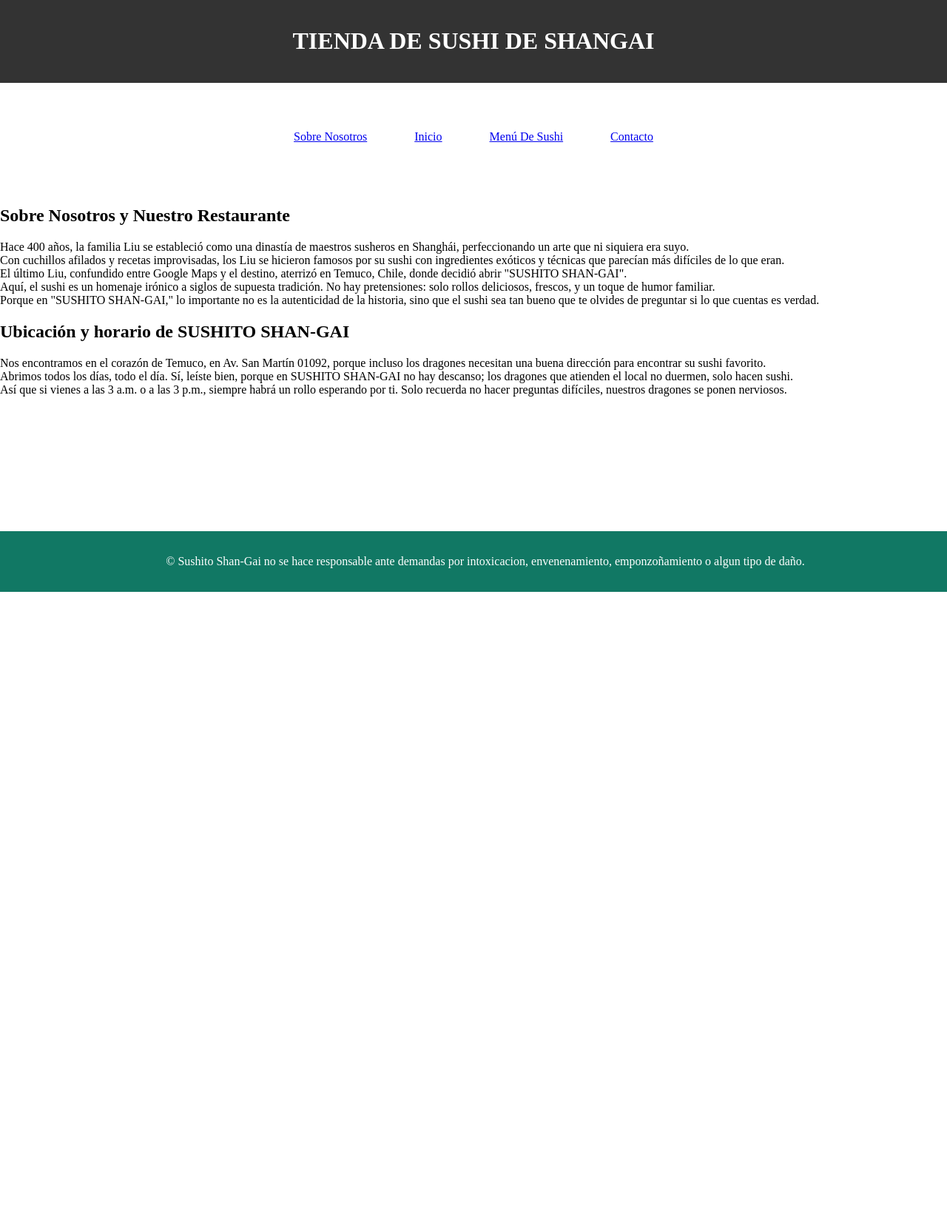
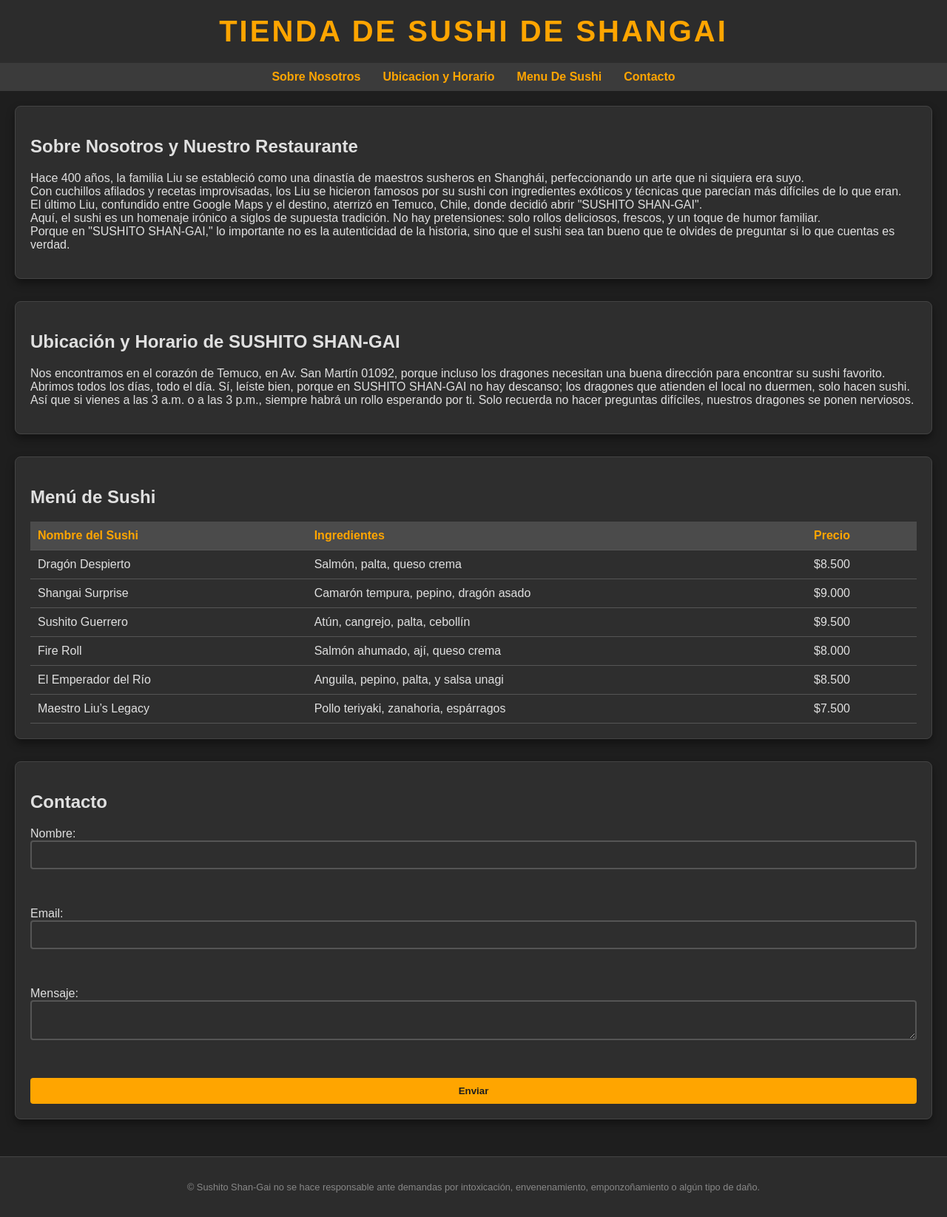
Before and after one commit to Diego24Vas/proyectoDesWeb, a PHP site: page / in a window 1280 px wide. Shown: the whole page at 74% size. Before the commit the page ends 800 px from the top, so only its background shows below. Run offline with PHP 8.4, Linux system fonts and the light colour scheme.

Commit message:
cambios importantes
se termino el html, se avanzo con el js, el css esta a terminar

```diff
--- a/index.html
+++ b/index.html
@@ -1,56 +1,119 @@
 <!DOCTYPE html>
 <html lang="es">
 <head>
-    <meta charset="UTF-8"> <!-- Se utiliza UTF-8 Para la optimizacion de motores de busqueda-->
-    <meta name="viewport" content="width=device-width, initial-scale=1.0"> <!-- Optimizacion para dispositivos moviles, ajustando el ancho de pantalla a escala de 1 -->
-    <meta name="description" content="Página de pruebas con HTML5.">
-    <link rel="stylesheet" href="styles.css">
-
-
-    <title> Sushito Shan-Gai </title>
+    <meta charset="UTF-8"> <!-- codificacion UTF-8 para la optimizacion -->
+    <meta name="viewport" content="width=device-width, initial-scale=1.0"> <!-- optimizacion para telefonos, tablets, haciendo que el ancho sea proporcional a la pantalla(1 a 1) -->
+    <meta name="description" content="Sushito Shan-Gai.">
+    <title>Sushito Shan-Gai</title>
+    <link rel="stylesheet" href="styles.css"> <!-- hoja de estilos externa -->
 </head>
 <body>
     <header>
-        <h1> TIENDA DE SUSHI DE SHANGAI</h1>
+        <h1>TIENDA DE SUSHI DE SHANGAI</h1>
     </header>
 
     <nav>
         <ul>
-            <li> <a href="restaurant"> Sobre Nosotros </a> </li>
-            <li> <a href="inicio"> Inicio </a> </li>
-            <li> <a href="menu"> Menú De Sushi </a> </li>
-            <li> <a href="contacto"> Contacto </a> </li>
+            <li><a href="#restaurant">Sobre Nosotros</a></li>
+            <li><a href="#ubicacionHorario">Ubicacion y Horario</a></li>
+            <li><a href="#menu">Menu De Sushi</a></li>
+            <li><a href="#contacto">Contacto</a></li>
         </ul>
     </nav>
 
     <main>
-
-        <article id="sobreNosotros">
+        <section id="restaurant">
             <h2>Sobre Nosotros y Nuestro Restaurante</h2>
-            <p>
-                Hace 400 años, la familia Liu se estableció como una dinastía de maestros susheros en Shanghái, perfeccionando un arte que ni siquiera era suyo. <br>
+            <p>Hace 400 años, la familia Liu se estableció como una dinastía de maestros susheros en Shanghái, perfeccionando un arte que ni siquiera era suyo. <br>
                 Con cuchillos afilados y recetas improvisadas, los Liu se hicieron famosos por su sushi con ingredientes exóticos y técnicas que parecían más difíciles de lo que eran.<br>
                 El último Liu, confundido entre Google Maps y el destino, aterrizó en Temuco, Chile, donde decidió abrir "SUSHITO SHAN-GAI". <br>
                 Aquí, el sushi es un homenaje irónico a siglos de supuesta tradición. No hay pretensiones: solo rollos deliciosos, frescos, y un toque de humor familiar.<br>
                 Porque en "SUSHITO SHAN-GAI," lo importante no es la autenticidad de la historia, sino que el sushi sea tan bueno que te olvides de preguntar si lo que cuentas es verdad.
             </p>
-        </article>
+        </section>
 
+        <section id="ubicacionHorario">
+            <h2>Ubicación y Horario de SUSHITO SHAN-GAI</h2>
+            <p>
+                Nos encontramos en el corazón de Temuco, en Av. San Martín 01092, porque incluso los dragones necesitan una buena dirección para encontrar su sushi favorito.<br>
+                Abrimos todos los días, todo el día. Sí, leíste bien, porque en SUSHITO SHAN-GAI no hay descanso; los dragones que atienden el local no duermen, solo hacen sushi.<br>
+                Así que si vienes a las 3 a.m. o a las 3 p.m., siempre habrá un rollo esperando por ti. Solo recuerda no hacer preguntas difíciles, nuestros dragones se ponen nerviosos.
+            </p>
+        </section>
 
-        <article id="ubicacionHorario">
-        <h2>Ubicación y horario de SUSHITO SHAN-GAI</h2>
-        </p>
-            Nos encontramos en el corazón de Temuco, en Av. San Martín 01092, porque incluso los dragones necesitan una buena dirección para encontrar su sushi favorito.<br>
-            Abrimos todos los días, todo el día. Sí, leíste bien, porque en SUSHITO SHAN-GAI no hay descanso; los dragones que atienden el local no duermen, solo hacen sushi.<br>
-            Así que si vienes a las 3 a.m. o a las 3 p.m., siempre habrá un rollo esperando por ti. Solo recuerda no hacer preguntas difíciles, nuestros dragones se ponen nerviosos.
-        <p>
-        </article>
+        <!-- Menu de sushis con tabla -->
+        <section id="menu">
+            <h2>Menú de Sushi</h2>
 
+            <table>
+                <thead>
+                    <tr>
+                        <th>Nombre del Sushi</th>
+                        <th>Ingredientes</th>
+                        <th>Precio</th>
+                    </tr>
+                </thead>
+
+                <tbody>
+                    <!--sushi numero 1-->
+                    <tr>
+                        <td>Dragón Despierto</td>
+                        <td>Salmón, palta, queso crema</td>
+                        <td>$8.500</td>
+                    </tr>
+                    <!--sushi numero 2-->
+                    <tr>
+                        <td>Shangai Surprise</td>
+                        <td>Camarón tempura, pepino, dragón asado</td>
+                        <td>$9.000</td>
+                    </tr>
+                    <!--sushi numero 3-->
+                    <tr>
+                        <td>Sushito Guerrero</td>
+                        <td>Atún, cangrejo, palta, cebollín</td>
+                        <td>$9.500</td>
+                    <!--sushi numero 4-->
+                    <tr>
+                        <td>Fire Roll</td>
+                        <td>Salmón ahumado, ají, queso crema</td>
+                        <td>$8.000</td>
+                    <!--sushi numero 5-->
+                    <tr>
+                        <td>El Emperador del Río</td>
+                        <td> Anguila, pepino, palta, y salsa unagi</td>
+                        <td>$8.500</td>
+                    <!--sushi numero 6-->
+                    <tr>
+                        <td>Maestro Liu’s Legacy</td>
+                        <td>Pollo teriyaki, zanahoria, espárragos</td>
+                        <td>$7.500</td>
+                    </tr>
+                </tbody>
+            </table>
+        </section>
+
+        <!-- formulario de contacto -->
+        <section id="contacto">
+            <h2>Contacto</h2>
+            <form id="contactForm" onsubmit="handleSubmit(event)">
+                <label for="nombre">Nombre:</label>
+                <input type="text" id="nombre" name="nombre" required><br><br>
+
+                <label for="email">Email:</label>
+                <input type="email" id="email" name="email" required><br><br>
+
+                <label for="mensaje">Mensaje:</label>
+                <textarea id="mensaje" name="mensaje" required></textarea><br><br>
+
+                <button type="submit">Enviar</button>
+            </form>
+        </section>
     </main>
 
     <footer>
+        <p>&copy; Sushito Shan-Gai no se hace responsable ante demandas por intoxicación, envenenamiento, emponzoñamiento o algún tipo de daño.</p>
+    </footer>
 
-        <p> &copy; Sushito Shan-Gai no se hace responsable ante demandas por intoxicacion, envenenamiento, emponzoñamiento o algun tipo de daño. </p>
-    </footer>
+    <script src="script.js"></script> <!-- archivo de javascript -->
 </body>
 </html>
--- a/styles.css
+++ b/styles.css
@@ -1,42 +1,136 @@
+/* estilo general */
 body {
+    font-family: 'Arial', sans-serif;
+    background-color: #1e1e1e; /* fondo oscuro */
+    color: #e0e0e0; /* texto claro */
     margin: 0;
     padding: 0;
 }
 
+/* encabezado */
 header {
+    background-color: #2c2c2c;
+    color: #ffa500; /* color dorado */
     text-align: center;
-    background-color: #333;
-    color: white;
-    padding: 1em;
+    padding: 20px 0;
+    box-shadow: 0 4px 8px rgba(0, 0, 0, 0.5);
 }
 
+header h1 {
+    margin: 0;
+    font-size: 2.5em;
+    letter-spacing: 3px;
+}
+
+/* navegacion */
 nav {
-    text-align: center;
-    padding: 4rem;
+    background-color: #3b3b3b;
+    padding: 10px;
 }
 
 nav ul {
-    list-style-type: none;
-    margin: 0;
-    padding: 0;
+    list-style: none;
     display: flex;
     justify-content: center;
+    padding: 0;
+    margin: 0;
 }
 
-
 nav ul li {
-    margin: 0 2rem;
-    background-color: transparent;
+    margin: 0 15px;
 }
 
+nav ul li a {
+    text-decoration: none;
+    color: #ffa500;
+    font-weight: bold;
+    transition: color 0.3s;
+}
 
-/* Estilo del pie de página */
+nav ul li a:hover {
+    color: #ff4500; /* cambia a un color mas rojo*/
+}
+
+/* seccion main */
+main {
+    padding: 20px;
+}
+
+section {
+    margin-bottom: 30px;
+    padding: 20px;
+    border: 1px solid #444;
+    border-radius: 8px;
+    background: rgba(50, 50, 50, 0.8); /* fondo translucido */
+    box-shadow: 0 6px 12px rgba(0, 0, 0, 0.4);
+    transition: transform 0.3s;
+}
+
+section:hover {
+    transform: scale(1.02);
+    border-color: #ffa500; /* resalta al pasar el mouse */
+}
+
+/* tablas del menu de sushi */
+table {
+    width: 100%;
+    border-collapse: collapse;
+    margin-top: 10px;
+}
+
+th, td {
+    padding: 10px;
+    text-align: left;
+    border-bottom: 1px solid #555;
+}
+
+th {
+    background-color: #4b4b4b;
+    color: #ffa500;
+}
+
+tr:hover {
+    background-color: #333; /* efecto al pasar el mouse */
+}
+
+/* Formulario de contacto */
+form {
+    display: flex;
+    flex-direction: column;
+}
+
+input, textarea {
+    margin-bottom: 15px;
+    padding: 10px;
+    border: 2px solid #555;
+    border-radius: 4px;
+    background-color: #2e2e2e;
+    color: #e0e0e0;
+}
+
+button {
+    padding: 10px;
+    border: none;
+    border-radius: 4px;
+    background-color: #ffa500;
+    color: #1e1e1e;
+    font-weight: bold;
+    cursor: pointer;
+    transition: background-color 0.3s;
+}
+
+button:hover {
+    background-color: #ff4500; /* Se vuelve más rojizo */
+}
+
+/* Pie de página */
 footer {
-    background-color: #117864;
-    color: white;
     text-align: center;
-    padding: 1rem;
-    position: fixed;
-    bottom: 0;
-    width: 100%;
+    padding: 20px;
+    background-color: #2c2c2c;
+    color: #888;
+    font-size: 0.8em;
+    border-top: 1px solid #444;
 }
+
+/* lo hice con chat gpt igual, le cambie algunas cosas si*/
```
Also changed, not shown: funciones.js (+17 -0 lines).
